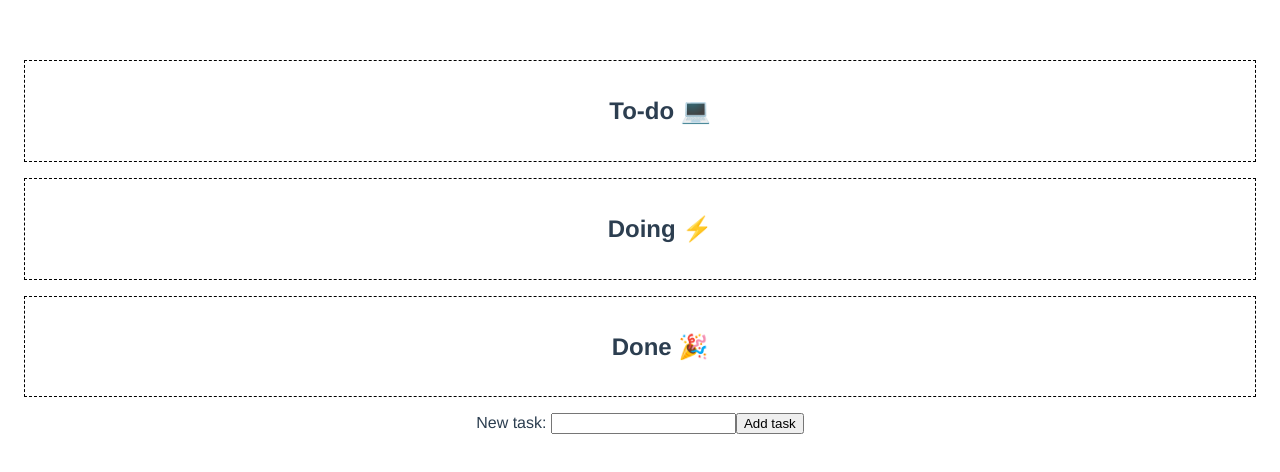
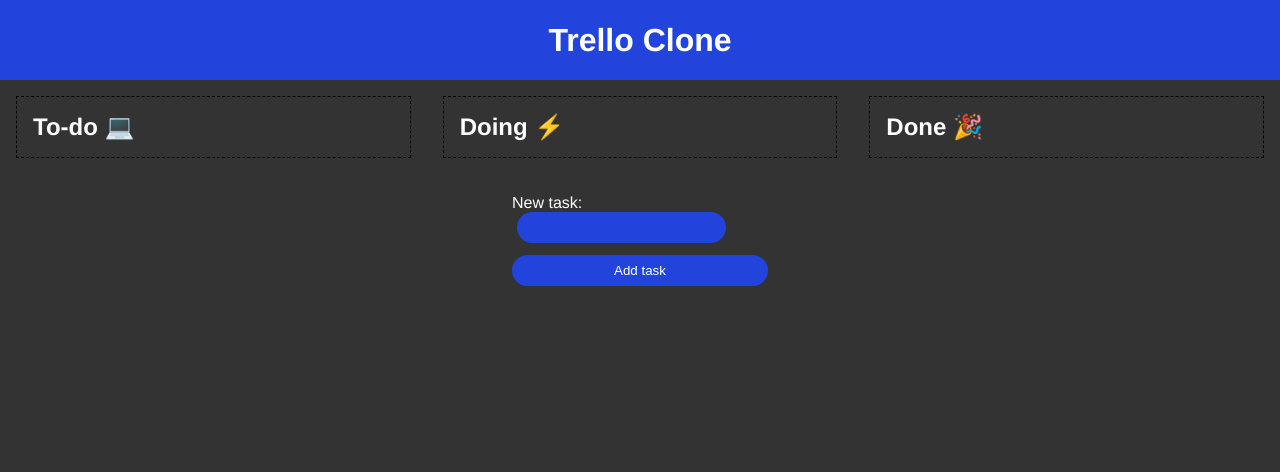
Before and after one commit to dodiameer/trello-clone, a Vue app: page / in a window 1280 px wide. Shown: the top 472 px of the page. Built offline with nearby package versions, Linux system fonts and the light colour scheme.

Commit message:
Global and app component styles

```diff
--- a/src/App.vue
+++ b/src/App.vue
@@ -1,15 +1,29 @@
 <template>
   <div id="app">
-    <board :tasks="firstTasks.tasks.value" @delete="e => handleDelete(firstTasks, e)">
+    <header class="header">
+      <h1>Trello Clone</h1>
+    </header>
+    <div class="grid">
+      <board
+        :tasks="firstTasks.tasks.value"
+        @delete="(e) => handleDelete(firstTasks, e)"
+      >
         <template #header>To-do 💻</template>
       </board>
-    <board :tasks="secondTasks.tasks.value" @delete="e => handleDelete(secondTasks, e)">
+      <board
+        :tasks="secondTasks.tasks.value"
+        @delete="(e) => handleDelete(secondTasks, e)"
+      >
         <template #header>Doing ⚡</template>
       </board>
-    <board :tasks="thirdTasks.tasks.value" @delete="e => handleDelete(thirdTasks, e)">
+      <board
+        :tasks="thirdTasks.tasks.value"
+        @delete="(e) => handleDelete(thirdTasks, e)"
+      >
         <template #header>Done 🎉</template>
       </board>
-    <form @submit.prevent="addTask(firstTasks)">
+    </div>
+    <form @submit.prevent="addTask(firstTasks)" class="form">
       <label for="newTask">
         New task:
         <input type="text" id="newTask" v-model.trim="newTask" />
@@ -33,12 +47,14 @@
     const newTask = ref<string>("");
 
     function addTask(taskHook) {
-      taskHook.addTask(newTask.value)
-      newTask.value = ""
+      if (newTask.value !== "") {
+        taskHook.addTask(newTask.value);
+        newTask.value = "";
+      }
     }
 
     function handleDelete(taskHook, id) {
-      taskHook.deleteTask(id)
+      taskHook.deleteTask(id);
     }
 
     return {
@@ -47,8 +63,63 @@
       thirdTasks,
       newTask,
       addTask,
-      handleDelete
+      handleDelete,
     };
   },
 });
 </script>
+
+<style scoped>
+header.header {
+  height: 5rem;
+  background: #2244dd;
+  display: flex;
+  align-items: center;
+  justify-content: center;
+}
+.grid {
+  display: grid;
+  grid-template-columns: repeat(auto-fit, minmax(280px, 1fr));
+}
+.form {
+  display: flex;
+  flex-direction: column;
+  align-items: center;
+  justify-content: center;
+  gap: 0.75rem;
+  width: 16rem;
+  margin: 0 auto;
+  margin-top: 20px;
+}
+.form input {
+  padding: 0.5rem 1rem;
+  border-radius: 9999px;
+  border: none;
+  background: #2244dd;
+  color: white;
+  margin-left: 0.33rem;
+}
+.form input:focus {
+  filter: brightness(1.25);
+  outline: 2px dashed grey;
+}
+.form button {
+  padding: 0.5rem 1rem;
+  border-radius: 9999px;
+  border: none;
+  background: #2244dd;
+  color: white;
+  width: 100%;
+  cursor: pointer;
+}
+.form button:focus,
+.form button:hover {
+  filter: brightness(1.25);
+}
+.form button:focus {
+  outline: 2px dashed grey;
+}
+.form button:active {
+  filter: brightness(0.85);
+}
+</style>
--- a/src/index.css
+++ b/src/index.css
@@ -2,7 +2,17 @@
   font-family: Avenir, Helvetica, Arial, sans-serif;
   -webkit-font-smoothing: antialiased;
   -moz-osx-font-smoothing: grayscale;
-  text-align: center;
-  color: #2c3e50;
-  margin-top: 60px;
+  color: white;
 }
+
+body {
+  margin: 0;
+  padding: 0;
+  background: #333;
+}
+
+*, *::before, *::after {
+  margin: 0;
+  padding: 0;
+  box-sizing: border-box;
+}
```
Lines whose indentation alone changed are shown as unchanged.
